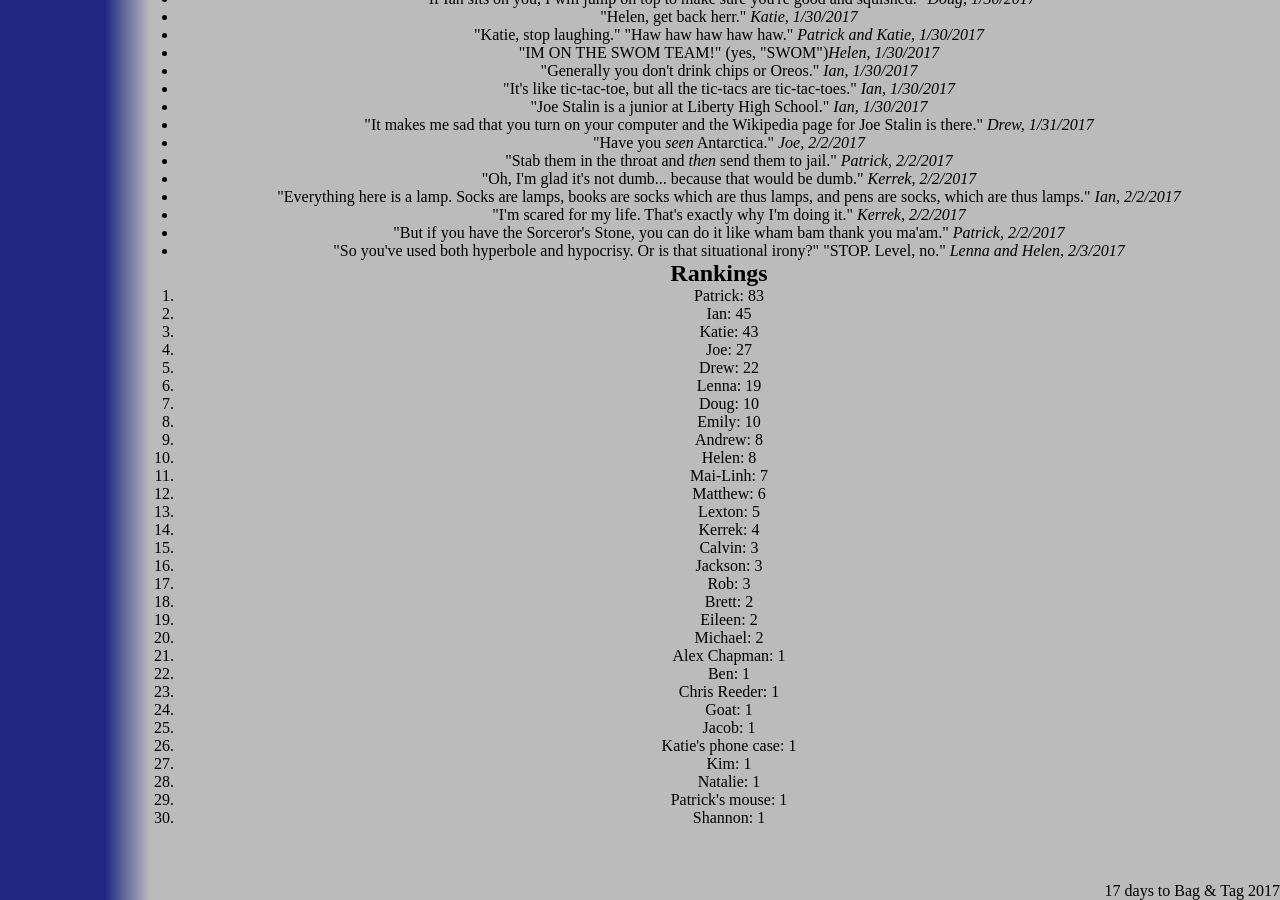
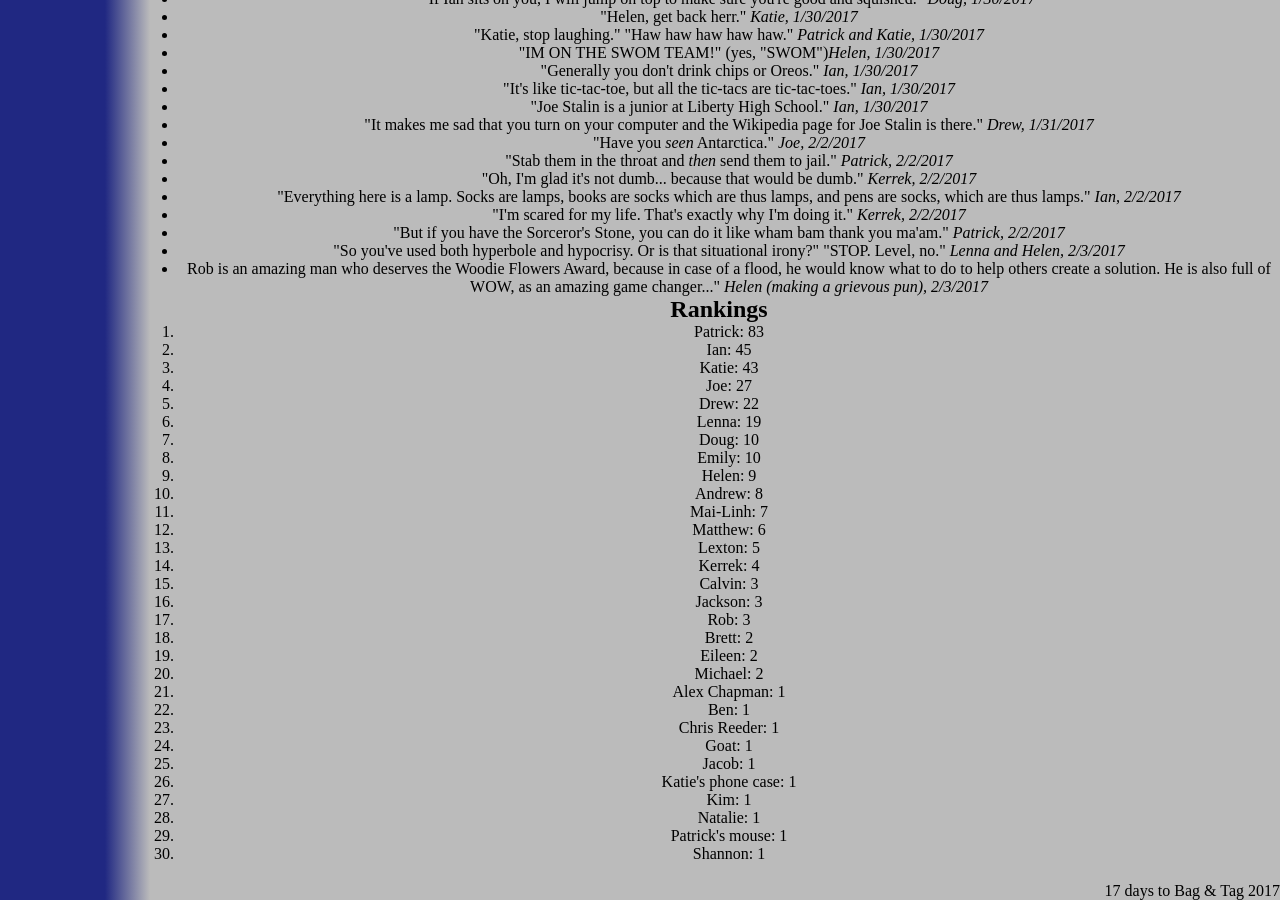
Before and after one commit to katiebugmoon/FRC4131.github.io, a Jekyll site: the page built from media/2017/quotes.html, in a window 1280 px wide and 900 px high, scrolled down 4364 px. Built offline with Jekyll 4.4.1, drawn with Linux system fonts in a browser that asks for light colours; nearby versions of some CDN libraries.

Commit message:
Update quotes.html

```diff
--- a/media/2017/quotes.html
+++ b/media/2017/quotes.html
@@ -249,6 +249,7 @@ title: Build Season 2017 Quotes
 	<li>"I'm scared for my life. That's exactly why I'm doing it." <i>Kerrek, 2/2/2017</i></li>
 	<li>"But if you have the Sorceror's Stone, you can do it like wham bam thank you ma'am." <i>Patrick, 2/2/2017</i></li>
 	<li>"So you've used both hyperbole and hypocrisy. Or is that situational irony?" "STOP. Level, no." <i>Lenna and Helen, 2/3/2017</i></li>
+	<li>Rob is an amazing man who deserves the Woodie Flowers Award, because in case of a flood, he would know what to do to help others create a solution. He is also full of WOW, as an amazing game changer..." <i>Helen (making a grievous pun), 2/3/2017</i> </li>
 </ul>
 <h2>Rankings</h2>
 <ol id='rankings'></ol>
```
